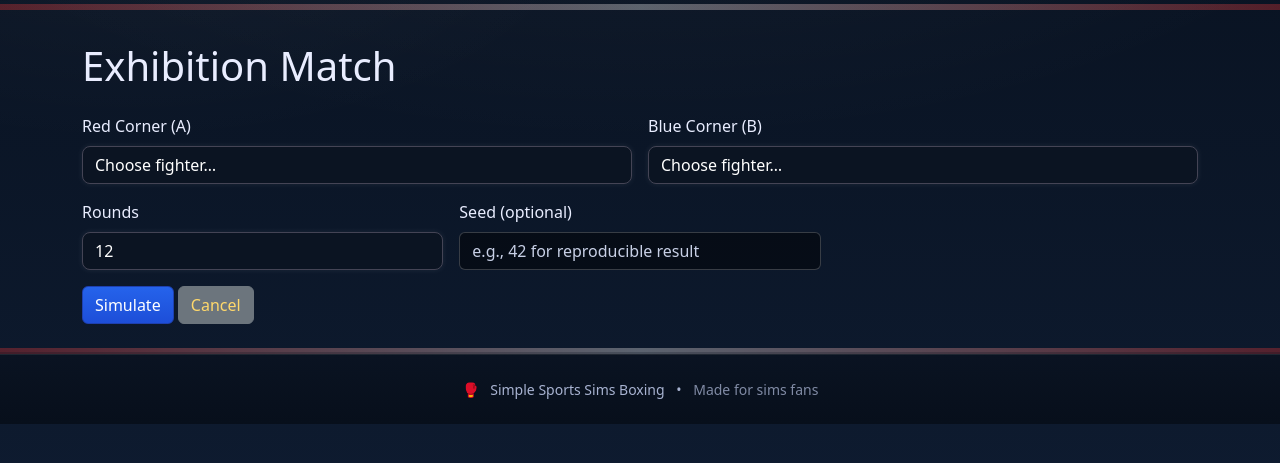
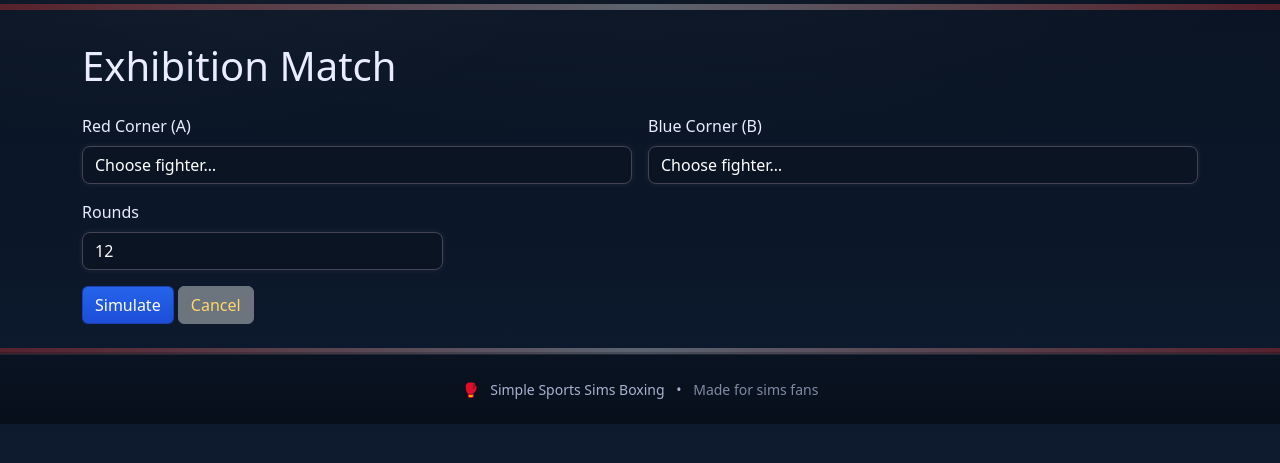
Before and after one commit to droman2684/simple_sports_boxing, a Flask app: page /exhibitions/new in a window 1280 px wide. Shown: the part 174-637 px from the top of the page. Run offline with Flask 3, Linux system fonts and the light colour scheme; data that the repository does not hold is empty; some libraries are stand-ins or nearby versions.

Commit message:
seed gone

```diff
--- a/templates/exhibition_new.html
+++ b/templates/exhibition_new.html
@@ -39,10 +39,7 @@
     </select>
   </div>
 
-  <div class="col-md-4">
-    <label class="form-label">Seed (optional)</label>
-    <input type="number" name="seed" class="form-control" placeholder="e.g., 42 for reproducible result">
-  </div>
+
 
   <div class="col-12">
     <button class="btn btn-primary">Simulate</button>
```
